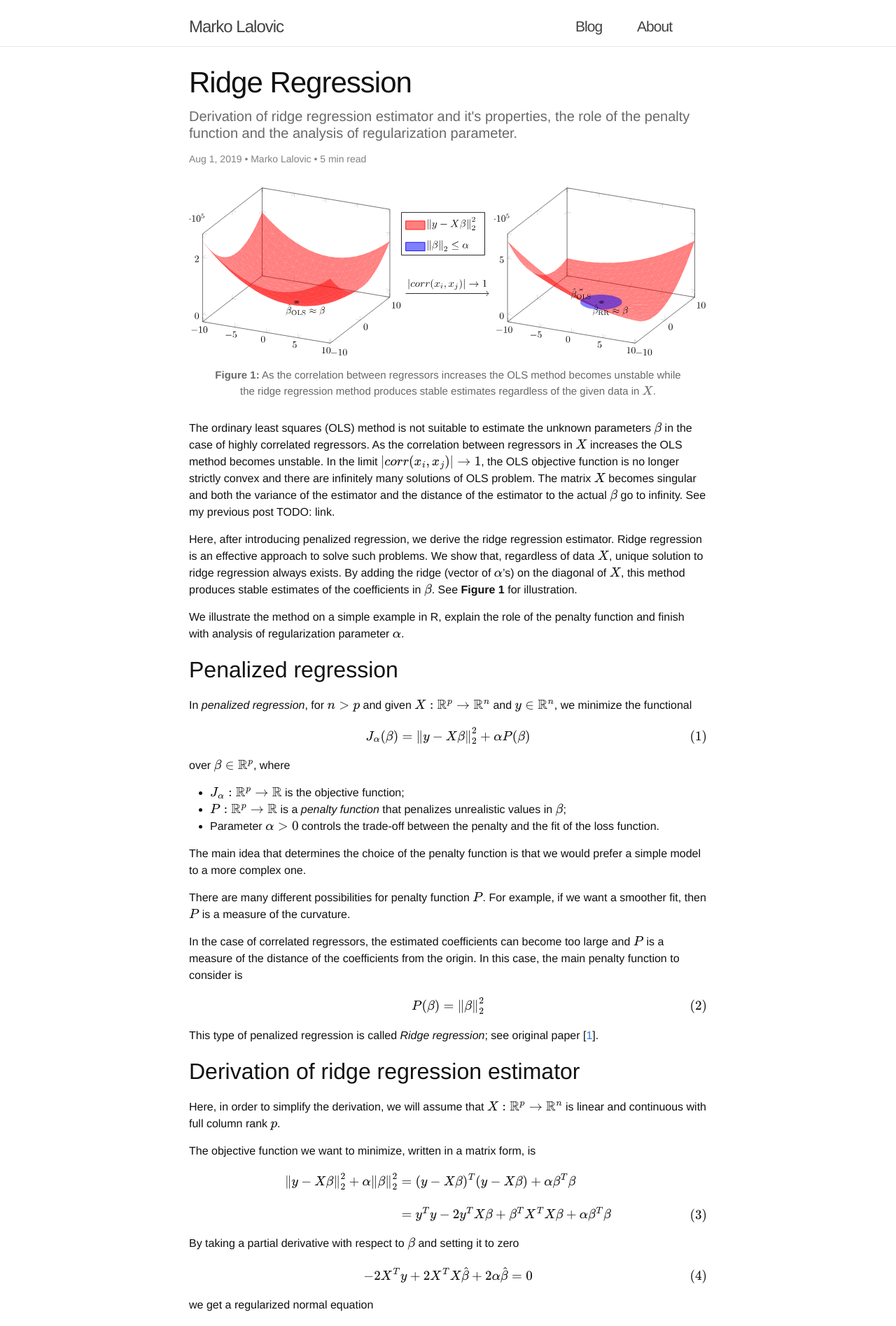
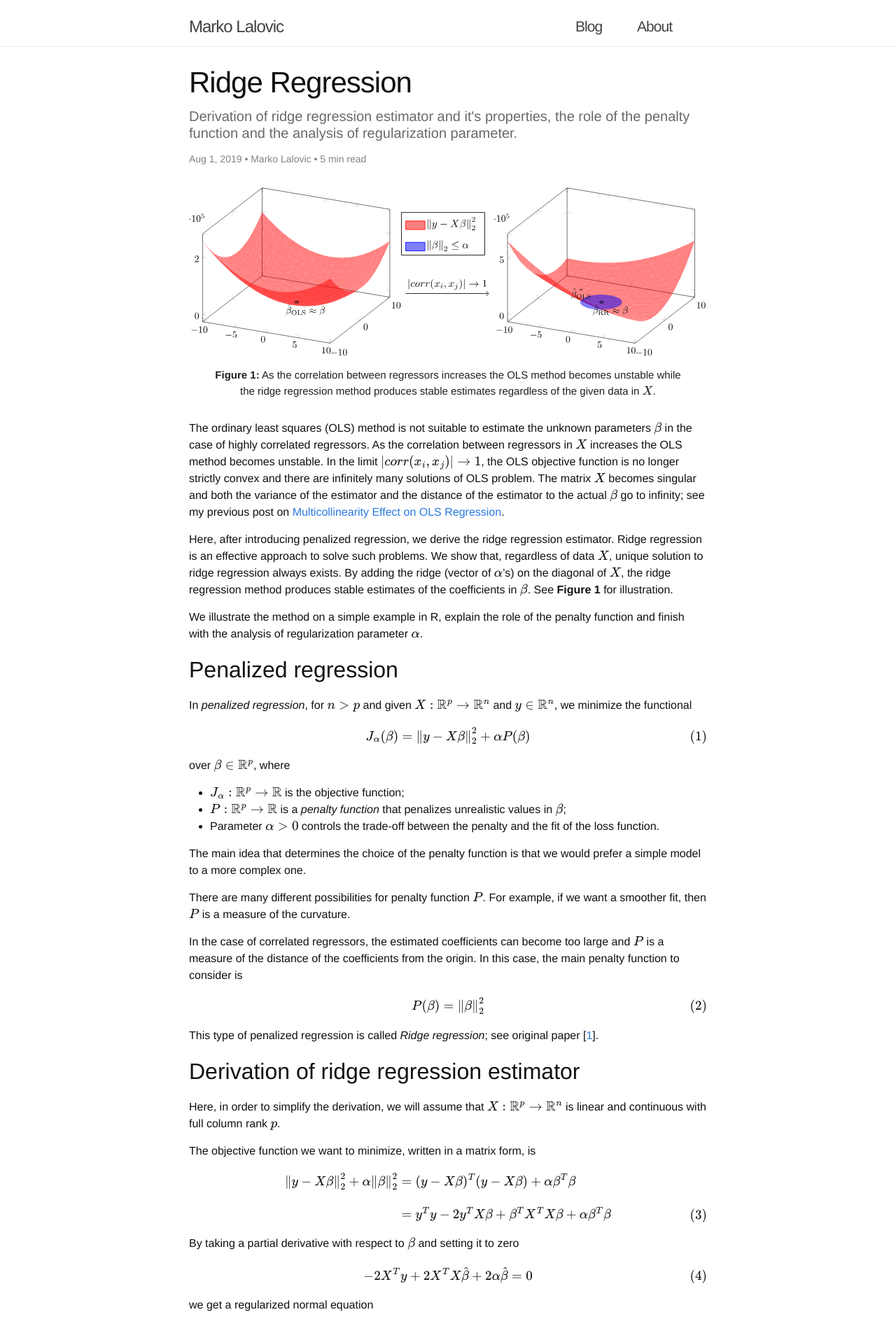
Before and after one commit to markolalovic/blog, a Jekyll site: the page built from docs/_posts/2019-08-01-ridge-regression.markdown, in a window 1280 px wide. Shown: the top 1895 px of the page at 70% size. Built offline with Jekyll 4.4.1, drawn with Linux system fonts in a browser that asks for light colours; formulas are drawn with MathJax 3; comment, search, counter and statistics services are not loaded.

Commit message:
added link to previous post

```diff
--- a/docs/_posts/2019-08-01-ridge-regression.markdown
+++ b/docs/_posts/2019-08-01-ridge-regression.markdown
@@ -15,11 +15,11 @@ rtime: 5 min read
   </div>
 </div>
 
-The ordinary least squares (OLS) method is not suitable to estimate the unknown parameters $\beta$ in the case of highly correlated regressors. As the correlation between regressors in $X$ increases the OLS method becomes unstable. In the limit $\|corr(x_{i}, x_{j})\| \rightarrow 1$, the OLS objective function is no longer strictly convex and there are infinitely many solutions of OLS problem. The matrix $X$ becomes singular and both the variance of the estimator and the distance of the estimator to the actual $\beta$ go to infinity. See my previous post TODO: link.
+The ordinary least squares (OLS) method is not suitable to estimate the unknown parameters $\beta$ in the case of highly correlated regressors. As the correlation between regressors in $X$ increases the OLS method becomes unstable. In the limit $\|corr(x_{i}, x_{j})\| \rightarrow 1$, the OLS objective function is no longer strictly convex and there are infinitely many solutions of OLS problem. The matrix $X$ becomes singular and both the variance of the estimator and the distance of the estimator to the actual $\beta$ go to infinity; see my previous post on [Multicollinearity Effect on OLS Regression](https://markolalovic.com/blog/2019/07/14/ols-regression.html).
 
-Here, after introducing penalized regression, we derive the ridge regression estimator. Ridge regression is an effective approach to solve such problems. We show that, regardless of data $X$, unique solution to ridge regression always exists. By adding the ridge (vector of $\alpha$'s) on the diagonal of $X$, this method produces stable estimates of the coefficients in $\beta$. See **Figure 1** for illustration.
+Here, after introducing penalized regression, we derive the ridge regression estimator. Ridge regression is an effective approach to solve such problems. We show that, regardless of data $X$, unique solution to ridge regression always exists. By adding the ridge (vector of $\alpha$'s) on the diagonal of $X$, the ridge regression method produces stable estimates of the coefficients in $\beta$. See **Figure 1** for illustration.
 
-We illustrate the method on a simple example in R, explain the role of the penalty function and finish with analysis of regularization parameter $\alpha$.
+We illustrate the method on a simple example in R, explain the role of the penalty function and finish with the analysis of regularization parameter $\alpha$.
 
 ## Penalized regression
 
--- a/docs/assets/css/main.css
+++ b/docs/assets/css/main.css
@@ -497,13 +497,13 @@ div.images {
 }
 
 div.images>div.label {
-    color: #696969;
+    color: #1f2120;
     font-size: 15px;
     margin: 15px 5%;
 }
 
 .subfig {
-    color: #696969;
+    color: #1f2120;
     font-size: 15px;
     margin: 15px 5%;
 }
```
